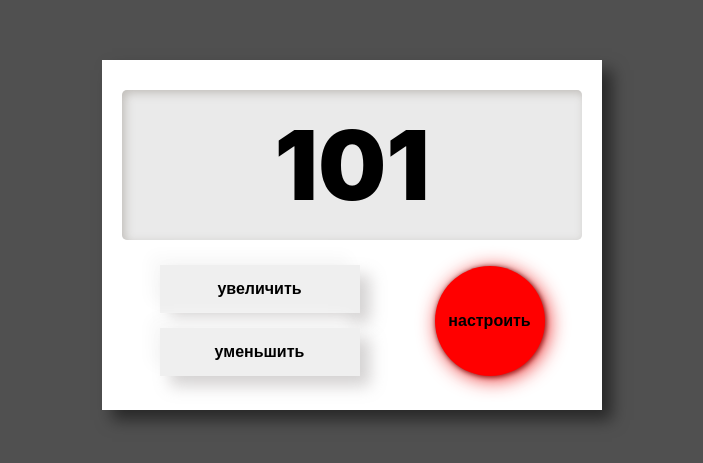
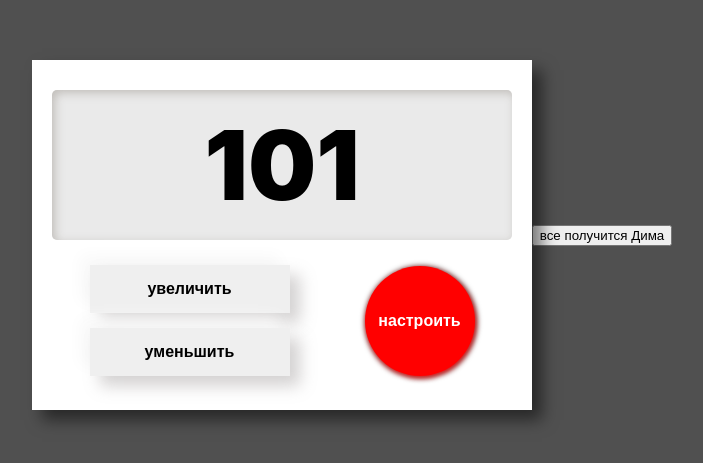
Before and after one commit to DaniyelGit/Counter, a React (Create React App) app: page / in a window 1280 px wide. Shown: the part 165-628 px from the top of the page, without its empty margins (288-991 px from the left). Built offline with nearby package versions, Linux system fonts and the light colour scheme.

Commit message:
added react-spring and animation for counter

```diff
--- a/package.json
+++ b/package.json
@@ -10,9 +10,13 @@
     "@types/node": "^16.7.13",
     "@types/react": "^17.0.20",
     "@types/react-dom": "^17.0.9",
+    "@types/react-redux": "^7.1.22",
     "react": "^17.0.2",
     "react-dom": "^17.0.2",
+    "react-redux": "^7.2.6",
     "react-scripts": "5.0.0",
+    "react-spring": "^9.4.3",
+    "redux": "^4.1.2",
     "typescript": "^4.4.2",
     "web-vitals": "^2.1.0"
   },
--- a/src/App.css
+++ b/src/App.css
@@ -20,7 +20,6 @@
     position: relative;
     width: 500px;
     height: 350px;
-    perspective: 1000px;
 }
 
 .counter, .settings {
@@ -29,15 +28,15 @@
     height: 100%;
     left: 0;
     top: 0;
-    box-shadow: 10px 10px 15px rgba(0,0,0,0.5);
-    transition: 1s;
+    box-shadow: 10px 10px 15px rgba(0, 0, 0, 0.5);
     backface-visibility: hidden;
     padding: 30px 20px;
+    will-change: transform, opacity;
 }
 
 .counter {
     background-color: #fff;
-}
+ }
 
 .settings {
     background-color: #fff;
@@ -75,13 +74,6 @@
 }
 
 
-
-
-
-
-
-
-
 .scoreboard {
     display: flex;
     justify-content: center;
@@ -117,8 +109,6 @@
 }
 
 
-
-
 .button {
     border: none;
     outline: none;
@@ -137,7 +127,8 @@
     height: 110px;
     border-radius: 100px;
     background-color: #ff0000;
-    box-shadow: 3px 3px 20px rgb(236, 31, 31), 1px 1px 5px rgb(14, 4, 4);
+    box-shadow: 1px 2px 5px rgb(236 31 31), 1px 1px 6px rgb(14 4 4);
+    color: #fff;
 }
 
 .button:active {
@@ -145,7 +136,8 @@
 }
 
 .button__set:active {
-    color: #000;
+    font-size: 15px;
+    color: #fff;
     box-shadow: inset 1px 1px 1px rgb(255, 0, 0), inset 1px 1px 15px rgb(255, 0, 0);
 }
 
@@ -155,11 +147,3 @@
     justify-content: center;
     margin-top: 30px;
 }
-
-
-/*.wrap:hover .counter{*/
-/*    transform: rotateY(180deg);*/
-/*}*/
-/*.wrap:hover .settings{*/
-/*    transform: rotateY(360deg);*/
-/*}*/
--- a/src/App.tsx
+++ b/src/App.tsx
@@ -2,17 +2,27 @@ import React from 'react';
 import './App.css';
 import {Counter} from "./components/Counter/Counter";
 import {Settings} from "./components/Settings/Settings";
-
+import {useSpring} from "react-spring";
 
 
 
 function App() {
+
+    const [flipped, setFlipped] = React.useState(false);
+
+    const { transform, opacity} = useSpring({
+        opacity: flipped ? 1 : 0,
+        transform: `perspective(600px) rotateY(${flipped ? 180 : 0}deg)`,
+        config: { mass: 5, tension: 300, friction: 80 }
+    });
+
     return (
         <div className="App">
             <div className="wrap">
-                <Counter/>
-                <Settings/>
+                <Counter transform={transform} opacity={opacity}/>
+                <Settings transform={transform} opacity={opacity}/>
             </div>
+            <button onClick={() => setFlipped(!flipped)}>все получится Дима</button>
         </div>
     );
 }
--- a/src/components/Button/Button.tsx
+++ b/src/components/Button/Button.tsx
@@ -1,4 +1,4 @@
-import React from 'react';
+import React, {ButtonHTMLAttributes, DetailedHTMLProps} from 'react';
 import s from './button.module.css';
 
 
@@ -10,10 +10,9 @@ type ButtonPropsType = {
 export const Button = (props: ButtonPropsType) => {
 
     const {
-
     } = props;
 
     return (
-        <button></button>
+        <button/>
     );
 };
--- a/src/components/Counter/Counter.tsx
+++ b/src/components/Counter/Counter.tsx
@@ -1,22 +1,24 @@
 import React from 'react';
 import s from './counter.module.css';
 import {Scoreboard} from "./Scoreboard/Scoreboard";
-
+import {a} from "@react-spring/web";
+import {SpringValue} from "react-spring";
 
 
 type CounterPropsType = {
-
+    transform: SpringValue<string>
+    opacity: SpringValue<number>
 }
 
 export const Counter = (props: CounterPropsType) => {
 
     const {
-
+        transform,
+        opacity,
     } = props;
 
-
     return (
-        <div className="counter">
+        <a.div className={'counter'} style={{ opacity: opacity.to((o: number) => 1 - o), transform}}>
 
             <Scoreboard/>
 
@@ -26,9 +28,11 @@ export const Counter = (props: CounterPropsType) => {
                     <button className={'button button__dec'}>уменьшить</button>
                 </div>
                 <div className={'wrap__button_set'}>
-                    <button className={'button button__set'}>настроить</button>
+                    <button className={'button button__set'}>
+                        настроить
+                    </button>
                 </div>
             </div>
-        </div>
+        </a.div>
     );
 };
--- a/src/components/Settings/Settings.tsx
+++ b/src/components/Settings/Settings.tsx
@@ -1,21 +1,31 @@
 import React from 'react';
 import s from './settings.module.css';
 import {InputBlock} from "./Input/InputBlock";
+import { a } from "@react-spring/web";
+import {SpringValue} from "react-spring";
+
+
 
 
 
 type SettingsPropsType = {
-
+    transform: SpringValue<string>
+    opacity: SpringValue<number>
 }
 
 export const Settings = (props: SettingsPropsType) => {
 
     const {
-
+        transform,
+        opacity,
     }= props;
 
     return (
-        <div className="settings">
+        <a.div className={'settings'} style={{
+            opacity,
+            transform,
+            rotateY: '180deg'
+        }}>
             <div className={'settings__wrap'}>
                 <InputBlock/>
                 <InputBlock/>
@@ -23,6 +33,6 @@ export const Settings = (props: SettingsPropsType) => {
             <div className={'settings__button'}>
                 <button className={'button button__set'}>Назад</button>
             </div>
-        </div>
+        </a.div>
     );
 };
```
Also changed, not shown: src/index.tsx (+4 -4 lines), 1 other file (tests, documents, lock files or other folders).
